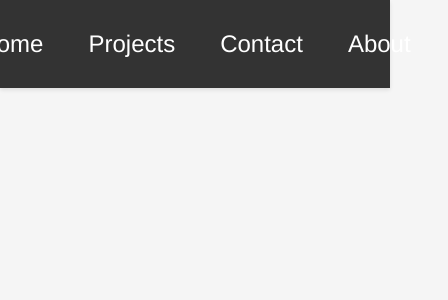
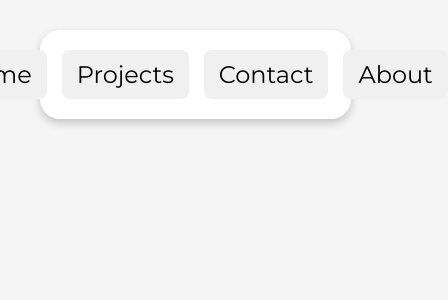
Before and after one commit to xyclose11/Portfolio_Showcase, an Angular app: page / in a window 390 px wide. Shown: the top 300 px of the page, 448 px wide, since content can reach past the window. Built offline with nearby package versions, Linux system fonts and the light colour scheme.

Commit message:
Refactor header styles and update layout for improved responsiveness and aesthetics

```diff
--- a/src/app/app.component.html
+++ b/src/app/app.component.html
@@ -1,4 +1,4 @@
-<main class="main">
+<main class="main content">
   <app-header></app-header>
 </main>
 
--- a/src/app/header/header.component.html
+++ b/src/app/header/header.component.html
@@ -1,9 +1,8 @@
 <div class="header">
   <nav>
-    <a routerLink="#" routerLinkActive="active">Home</a>
-    <a routerLink="#projects" routerLinkActive="active">Projects</a>
-    <a routerLink="#contact" routerLinkActive="active">Contact</a>
-    <a routerLink="#about" routerLinkActive="active">About</a>
+    <a class="navlink" routerLink="#" routerLinkActive="active">Home</a>
+    <a class="navlink" routerLink="#projects" routerLinkActive="active">Projects</a>
+    <a class="navlink" routerLink="#contact" routerLinkActive="active">Contact</a>
+    <a class="navlink" routerLink="#about" routerLinkActive="active">About</a>
   </nav>
-
 </div>
--- a/src/app/header/header.component.scss
+++ b/src/app/header/header.component.scss
@@ -1,28 +1,35 @@
 @use '../../styles/variables' as v;
 
+.navlink {
+    color: #000;
+    background-color: #f0f0f0;
+    padding: 10px 15px;
+    transition: background-color 0.3s ease;
+    border-radius: v.$button-radius;
+    font-weight: semi-bold;
+
+    &:hover {
+        background-color: v.$color;
+        color: #fff;
+    }
+}
+
 .header {
-    background-color: #333;
-    color: #fff;
+    background-color: #FFFFFF;
     padding: 20px;
     text-align: center;
     font-size: 1.5em;
-    box-shadow: 0 2px 4px rgba(0, 0, 0, 0.1);
+    margin: 20px;
+    border-radius: v.$navbar-radius;
+    box-shadow: 0 4px 8px rgba(0, 0, 0, 0.2);
 
     nav {
         display: flex;
         justify-content: center;
         gap: 15px;
 
-        a {
-            color: #fff;
+        .navlink {
             text-decoration: none;
-            padding: 10px 15px;
-            transition: background-color 0.3s ease;
-            border-radius: v.$button-radius;
-
-            &:hover {
-                background-color: #555;
-            }
         }
     }
 }
--- a/src/index.html
+++ b/src/index.html
@@ -5,6 +5,9 @@
   <title>PortfolioShowcase</title>
   <base href="/">
   <meta name="viewport" content="width=device-width, initial-scale=1">
+  <link rel="preconnect" href="https://fonts.googleapis.com">
+<link rel="preconnect" href="https://fonts.gstatic.com" crossorigin>
+<link href="https://fonts.googleapis.com/css2?family=Montserrat:ital,wght@0,100..900;1,100..900&display=swap" rel="stylesheet">
   <link rel="icon" type="image/x-icon" href="favicon.ico">
 </head>
 <body>
--- a/src/styles.scss
+++ b/src/styles.scss
@@ -23,13 +23,17 @@ body {
     min-height: 100vh;
     background-color: v.$primary-color;
     color: white;
+    padding: 20px;
+    max-width: 1200px;
+    margin: 0 auto;
 }
-
 
 .content {
     flex: 1;
     padding: 20px;
     text-align: center;
+    max-width: 800px;
+    margin: 0 auto;
 }
 
 .footer {
@@ -38,3 +42,16 @@ body {
     background-color: color.adjust(v.$color, $lightness: -10%);
     text-align: center;
 }
+
+// Media queries for smaller screens
+@media (max-width: 768px) {
+    .container {
+        padding: 10px;
+    }
+
+    .content {
+        padding: 10px;
+        max-width: 90%;
+        margin: 0 auto;
+    }
+}
--- a/src/styles/_variables.scss
+++ b/src/styles/_variables.scss
@@ -1,7 +1,8 @@
 // Variables
-$primary-color: #3498db;
-$secondary-color: #2ecc71;
-$font-stack: 'Helvetica Neue', Helvetica, Arial, sans-serif;
+$primary-color: #4F5D75;
+$secondary-color: #BFC0C0;
+$font-stack: 'Montserrat';
 $button-radius: 7.5px;
+$navbar-radius: 20px;
 
-$color: #c71585;
+$color: #2D3142;
```
